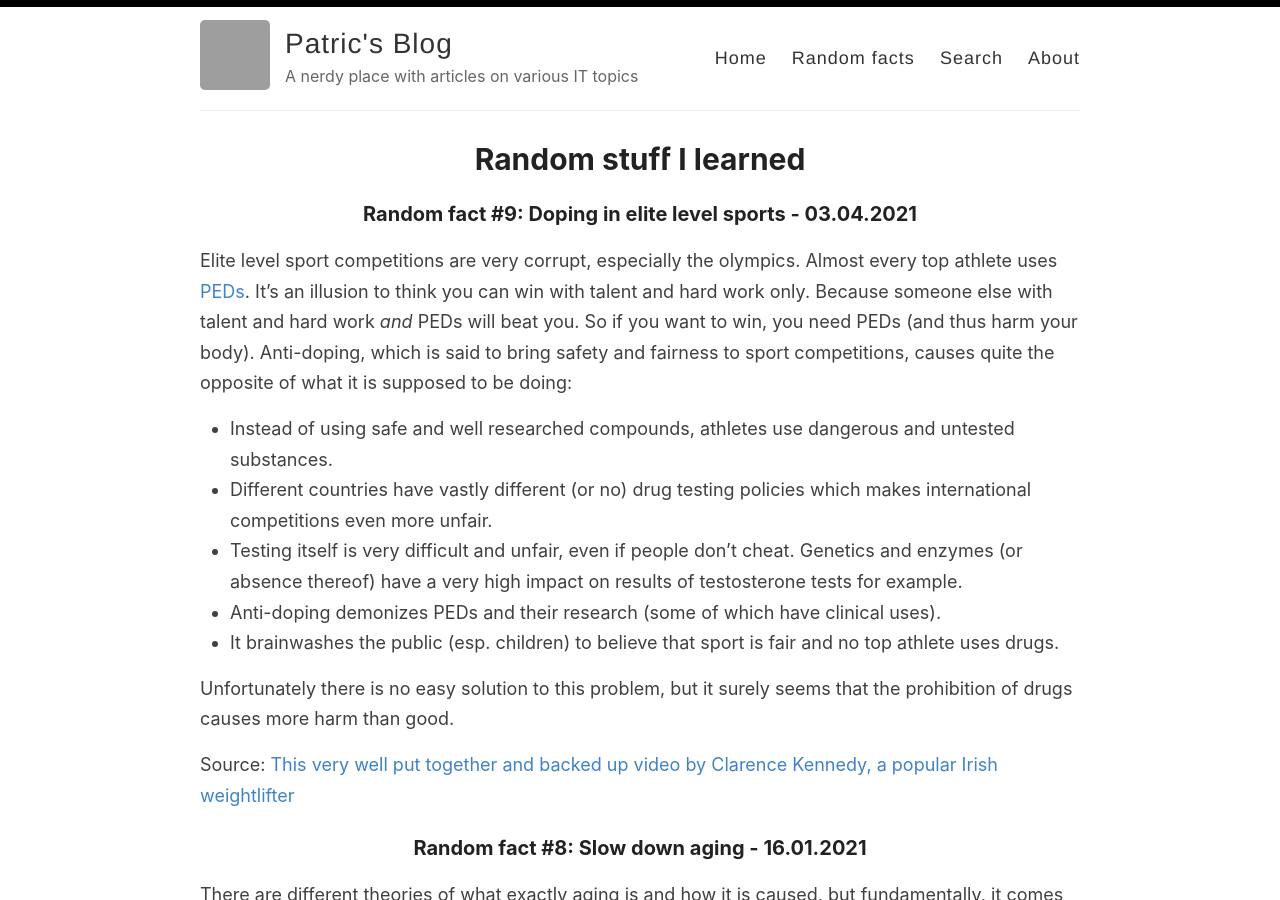
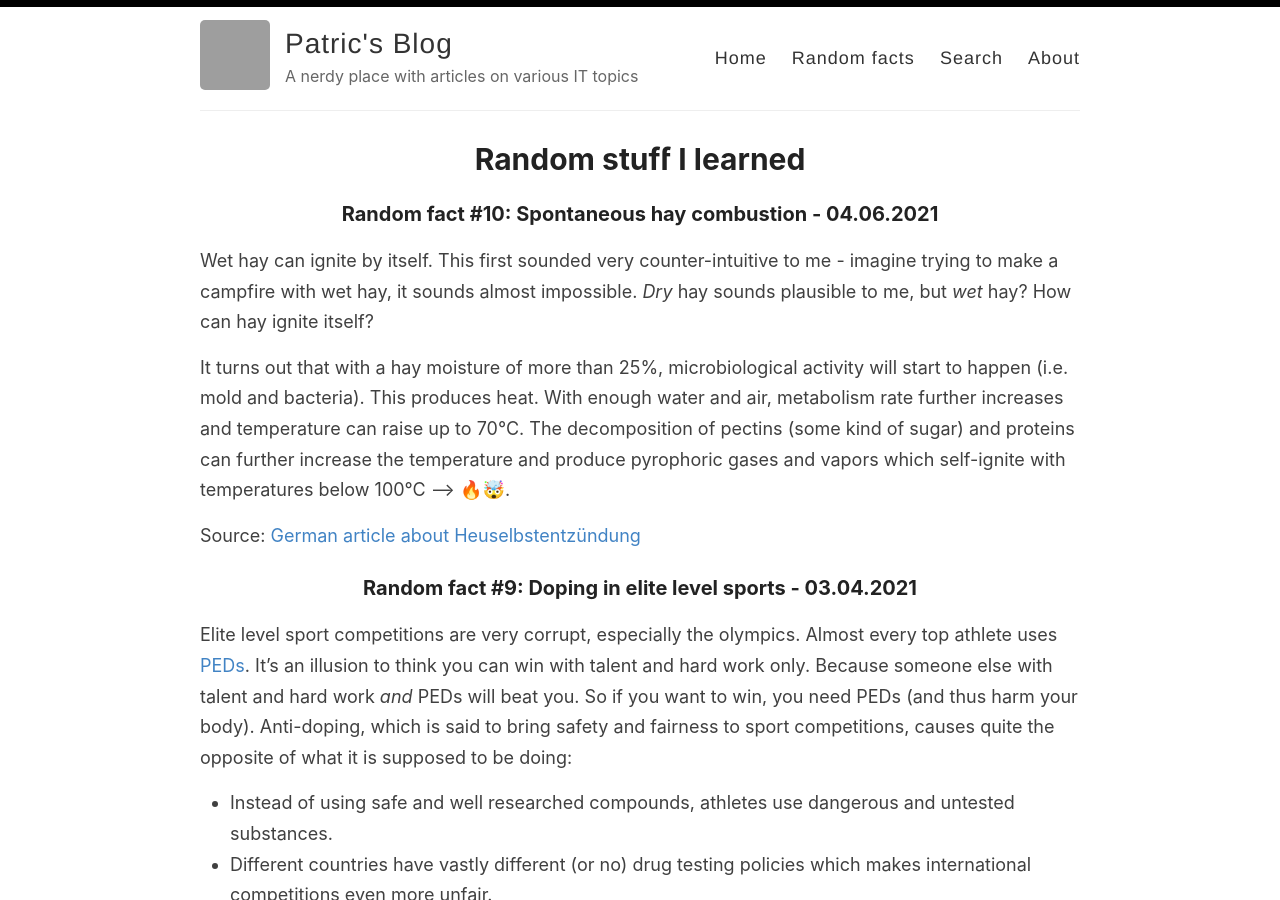
Before and after one commit to patricsteiner/patricsteiner.github.io, a Jekyll site: the page built from _pages/randomfacts.md, in a window 1280 px wide and 900 px high. Built offline with Jekyll 4.4.1, drawn with Linux system fonts in a browser that asks for light colours; grey boxes are pictures that could not be loaded.

Commit message:
random fact 10 about spontaneous hay combustion

```diff
--- a/_pages/randomfacts.md
+++ b/_pages/randomfacts.md
@@ -3,6 +3,14 @@ layout: page
 title: Random stuff I learned
 permalink: /randomfacts/
 ---
+
+### Random fact #10: Spontaneous hay combustion - 04.06.2021
+Wet hay can ignite by itself. This first sounded very counter-intuitive to me - imagine trying to make a campfire with wet hay, it sounds almost impossible. _Dry_ hay sounds plausible to me, but _wet_ hay? How can hay ignite itself?
+
+It turns out that with a hay moisture of more than 25%, microbiological activity will start to happen (i.e. mold and bacteria). This produces heat. With enough water and air, metabolism rate further increases and temperature can raise up to 70°C. The decomposition of pectins (some kind of sugar) and proteins can further increase the temperature and produce pyrophoric gases and vapors which self-ignite with temperatures below 100°C --> 🔥🤯.
+
+Source: [German article about Heuselbstentzündung](https://de.wikipedia.org/wiki/Heuselbstentz%C3%BCndung)
+
 
 ### Random fact #9: Doping in elite level sports - 03.04.2021
 Elite level sport competitions are very corrupt, especially the olympics. Almost every top athlete uses [PEDs](https://en.wikipedia.org/wiki/Performance-enhancing_substance).
```
Also changed, not shown: _posts/2021-05-21-postgres-row-level-security.md (added, +19 -0 lines).
